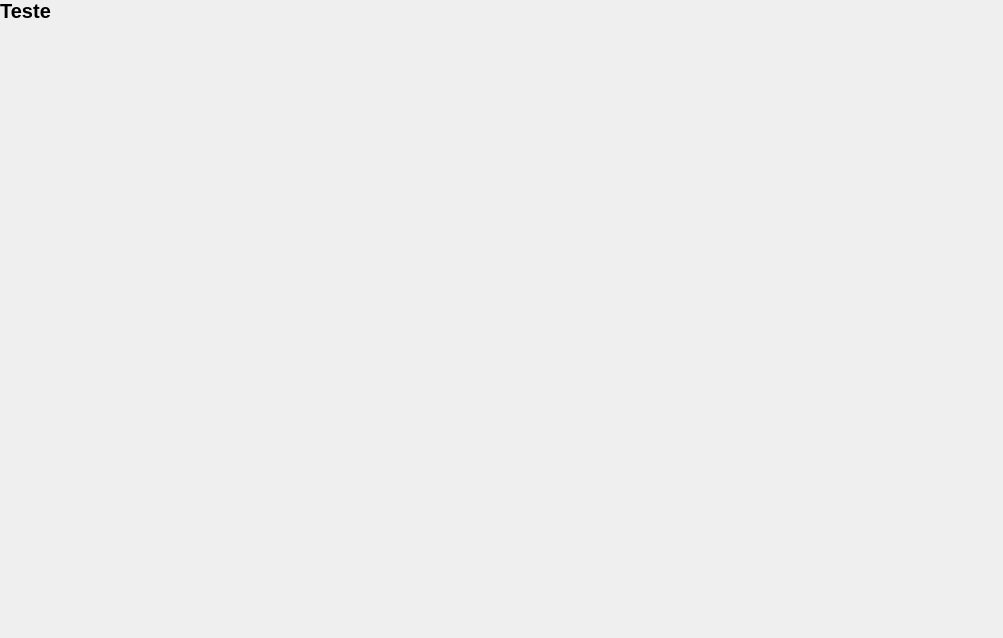
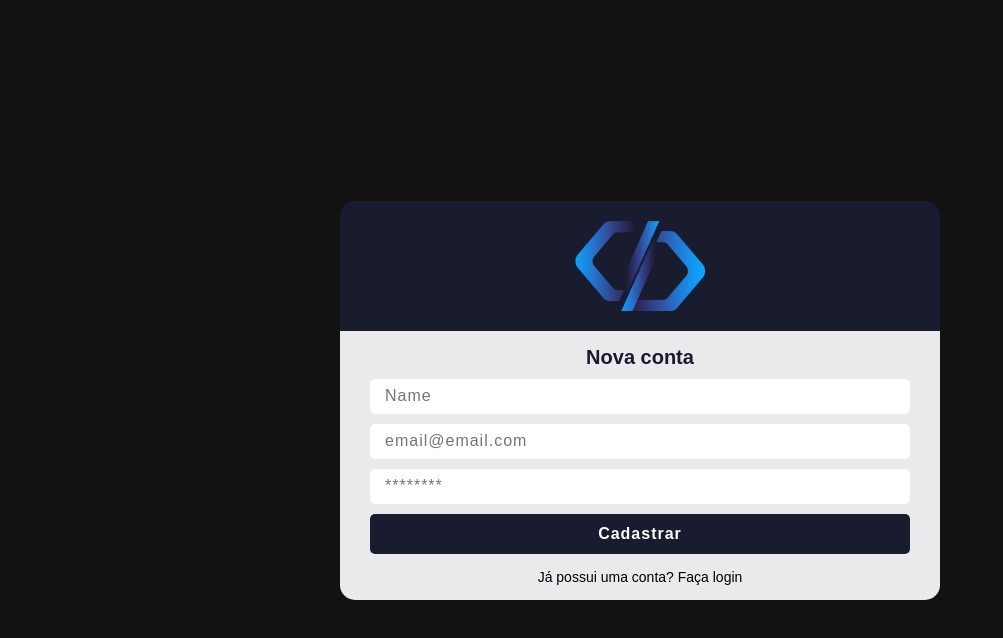
Before and after one commit to wendellcs/sistema-de-chamados, a React (Create React App) app: page /register in a window 1280 px wide. Shown: the top 638 px of the page, without its empty margins (0-1003 px from the left). Built offline with nearby package versions, Linux system fonts and the light colour scheme.

Commit message:
Add register page

```diff
--- a/package.json
+++ b/package.json
@@ -6,6 +6,7 @@
     "@testing-library/jest-dom": "^5.17.0",
     "@testing-library/react": "^13.4.0",
     "@testing-library/user-event": "^13.5.0",
+    "firebase": "^10.7.1",
     "react": "^18.2.0",
     "react-dom": "^18.2.0",
     "react-router-dom": "^6.21.2",
--- /dev/null
+++ b/src/pages/Dashboard/index.js
@@ -0,0 +1,7 @@
+export default function Dashboard() {
+    return (
+        <div>
+            <h1>Dashboard</h1>
+        </div>
+    )
+}
--- a/src/pages/SignIn/index.js
+++ b/src/pages/SignIn/index.js
@@ -16,7 +16,8 @@
                     <img src={logo} alt='Logo do sistema de chamados' />
                 </div>
 
-                <form id='signIn-form'>
+                <form id='form'>
+                    <h1>Entrar</h1>
                     <input type='text'
                         placeholder='email@email.com'
                         value={email}
--- a/src/pages/SignIn/signIn.css
+++ b/src/pages/SignIn/signIn.css
@@ -33,20 +33,20 @@
     padding: 20px;
 }
 
-#signIn-form {
+#form {
     margin-top: 1.5rem;
     width: 90%;
     display: flex;
     flex-direction: column;
 }
 
-#signIn-form h1 {
+#form h1 {
     text-align: center;
     margin-bottom: 1rem;
     color: #181c2e;
 }
 
-#signIn-form input {
+#form input {
     margin-bottom: 1rem;
     height: 35px;
     border-radius: 5px;
@@ -59,16 +59,16 @@
     color: #181c2e;
 }
 
-#signIn-form input:hover {
+#form input:hover {
     background: #f5f3f3;
 }
 
-#signIn-form input:focus {
+#form input:focus {
     outline: none;
     border: 1px solid #2e375f;
 }
 
-#signIn-form button {
+#form button {
     height: 40px;
     border: 0;
     border-radius: 5px;
@@ -80,7 +80,7 @@
     transition: .3s;
 }
 
-#signIn-form button:hover {
+#form button:hover {
     background: #232e5a;
 }
 
--- a/src/pages/SignUp/index.js
+++ b/src/pages/SignUp/index.js
@@ -1,7 +1,44 @@
+import { useState } from "react";
+import { Link } from "react-router-dom";
+import logo from './../../assets/logo.png'
+
+
 function SignUp() {
+    const [name, setName] = useState('')
+    const [email, setEmail] = useState('')
+    const [password, setPassword] = useState('')
+
     return (
-        <div>
-            <h1>Teste</h1>
+        <div className='container-center'>
+            <div className='login'>
+                <div className='login-area'>
+                    <img src={logo} alt='Logo do sistema de chamados' />
+                </div>
+
+                <form id='form'>
+                    <h1>Nova conta</h1>
+                    <input type='text'
+                        placeholder='Name'
+                        value={name}
+                        onChange={(e) => { setName(e.target.value); }}
+                    />
+                    <input type='text'
+                        placeholder='email@email.com'
+                        value={email}
+                        onChange={(e) => { setEmail(e.target.value); }}
+                    />
+                    <input type='password'
+                        placeholder='********'
+                        value={password}
+                        onChange={(e) => { setPassword(e.target.value); }}
+                    />
+
+                    <button type='submit'>Cadastrar</button>
+                </form>
+
+                <Link to='/'>Já possui uma conta? Faça login</Link>
+
+            </div>
         </div>
     )
 }
--- a/src/routes/index.js
+++ b/src/routes/index.js
@@ -1,6 +1,7 @@
 import { Routes, Route } from 'react-router-dom'
 import SignIn from './../pages/SignIn/'
 import SignUp from './../pages/SignUp/'
+import Dashboard from '../pages/Dashboard';
 
 function RoutesApp() {
     return (
@@ -8,6 +9,7 @@
         <Routes>
             <Route path="/" element={<SignIn />} />
             <Route path="/register" element={<SignUp />} />
+            <Route path="/dashboard" element={<Dashboard />} />
         </Routes>
 
     );
```
Also changed, not shown: src/pages/Dashboard/dashboard.css (added), 1 other file (tests, documents, lock files or other folders).
